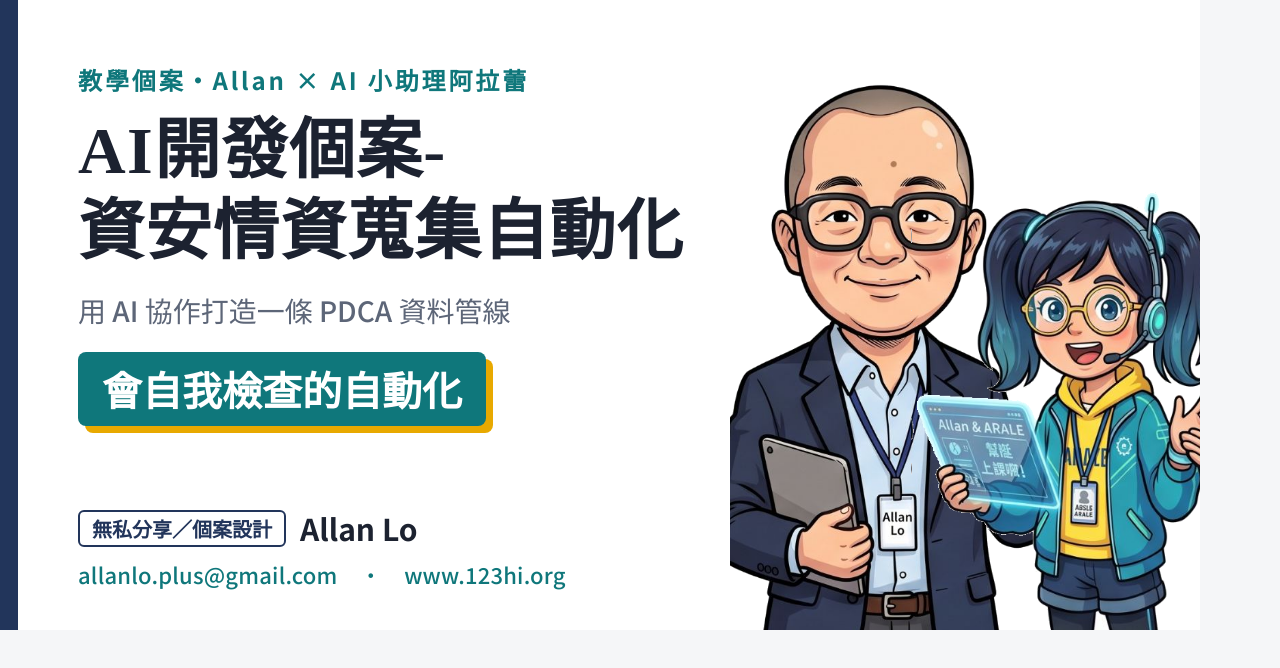
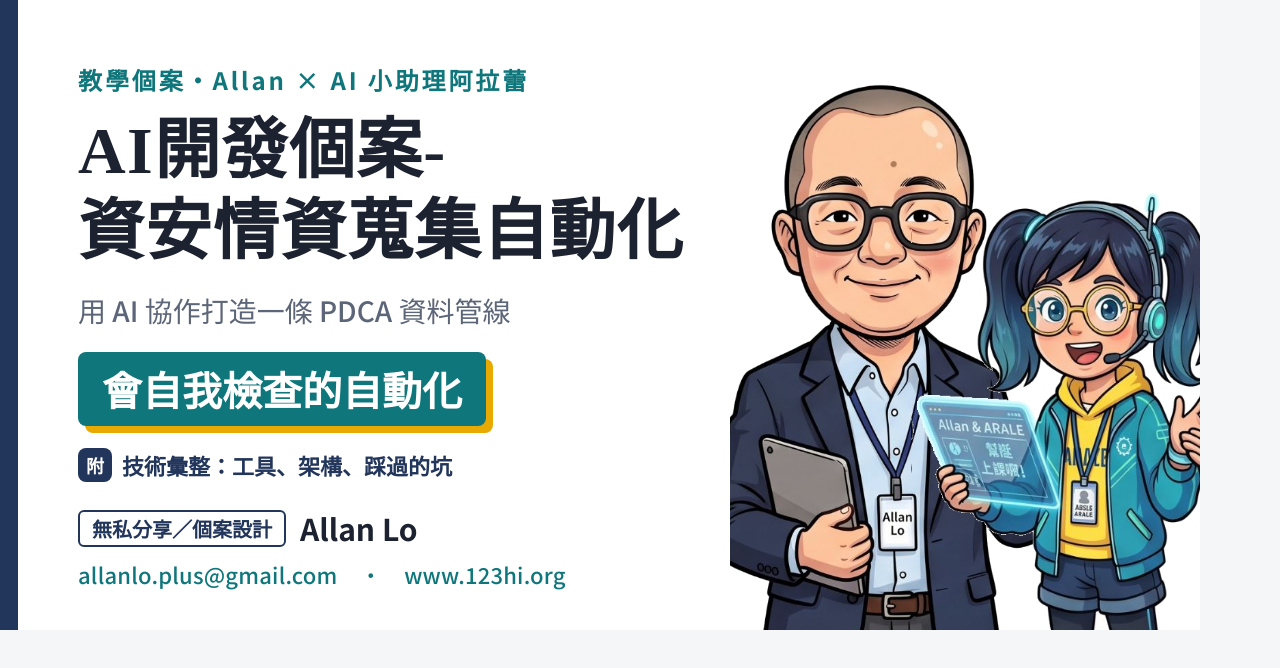
Before and after one commit to allanloplus/intelligence, a plain HTML site: page docs/teaching/web/og/card.html in a window 1280 px wide. Drawn offline with Linux system fonts and the light colour scheme.

Commit message:
Mention the technical summary on the share card
Co-Authored-By: Claude Opus 5.5 <noreply@anthropic.com>
Claude-Session: https://claude.ai/code/session_01C7NPA9Dx8JzUvtJLURSzXs

```diff
--- a/docs/teaching/web/og/card.html
+++ b/docs/teaching/web/og/card.html
@@ -17,6 +17,8 @@ h1{font-family:"Noto Serif TC",serif;font-weight:900;font-size:66px;line-height:
 .who img{position:absolute;bottom:-10px}
 .al{left:-40px;height:560px}
 .ar{right:-30px;height:450px}
+.hint{margin-top:22px;display:flex;align-items:center;gap:10px;font-size:22px;font-weight:700;color:#22355b}
+.hint span{display:inline-grid;place-items:center;width:34px;height:34px;border-radius:8px;background:#22355b;color:#fff;font-size:18px}
 .credit{position:absolute;left:78px;bottom:40px}
 .credit .l1{display:flex;align-items:center;gap:14px}
 .credit .cl{font-size:20px;font-weight:700;color:#22355b;border:2px solid #22355b;border-radius:6px;padding:2px 12px}
@@ -30,6 +32,7 @@ h1{font-family:"Noto Serif TC",serif;font-weight:900;font-size:66px;line-height:
     <h1>AI開發個案-<br>資安情資蒐集自動化</h1>
     <div class="sub">用 AI 協作打造一條 PDCA 資料管線</div>
     <div class="case">會自我檢查的自動化</div>
+    <div class="hint"><span>附</span>技術彙整：工具、架構、踩過的坑</div>
   </div>
   <div class="who">
     <img class="al" src="allan.png" alt="">
```
Also changed, not shown: docs/teaching/web/template.html (+5 -5 lines), site/teaching/index.html (+5 -5 lines), site/teaching/og.jpg.
